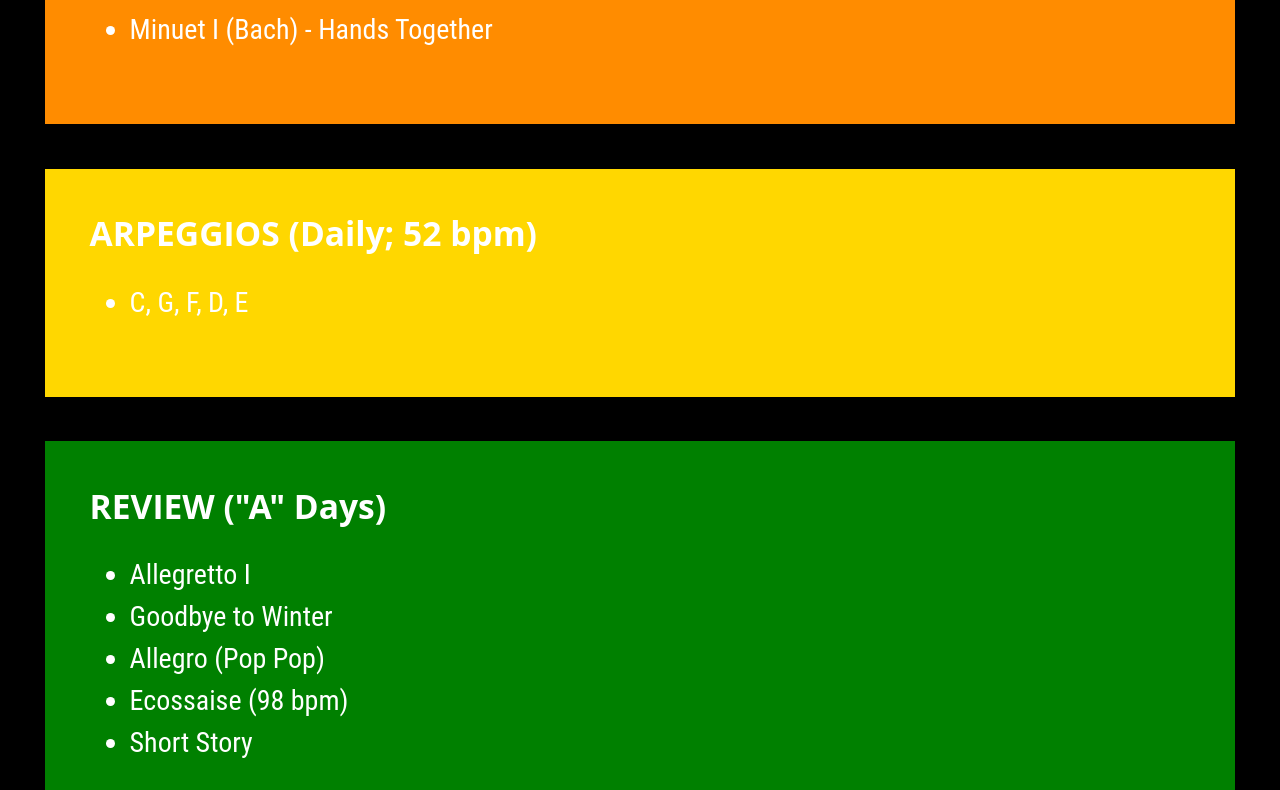
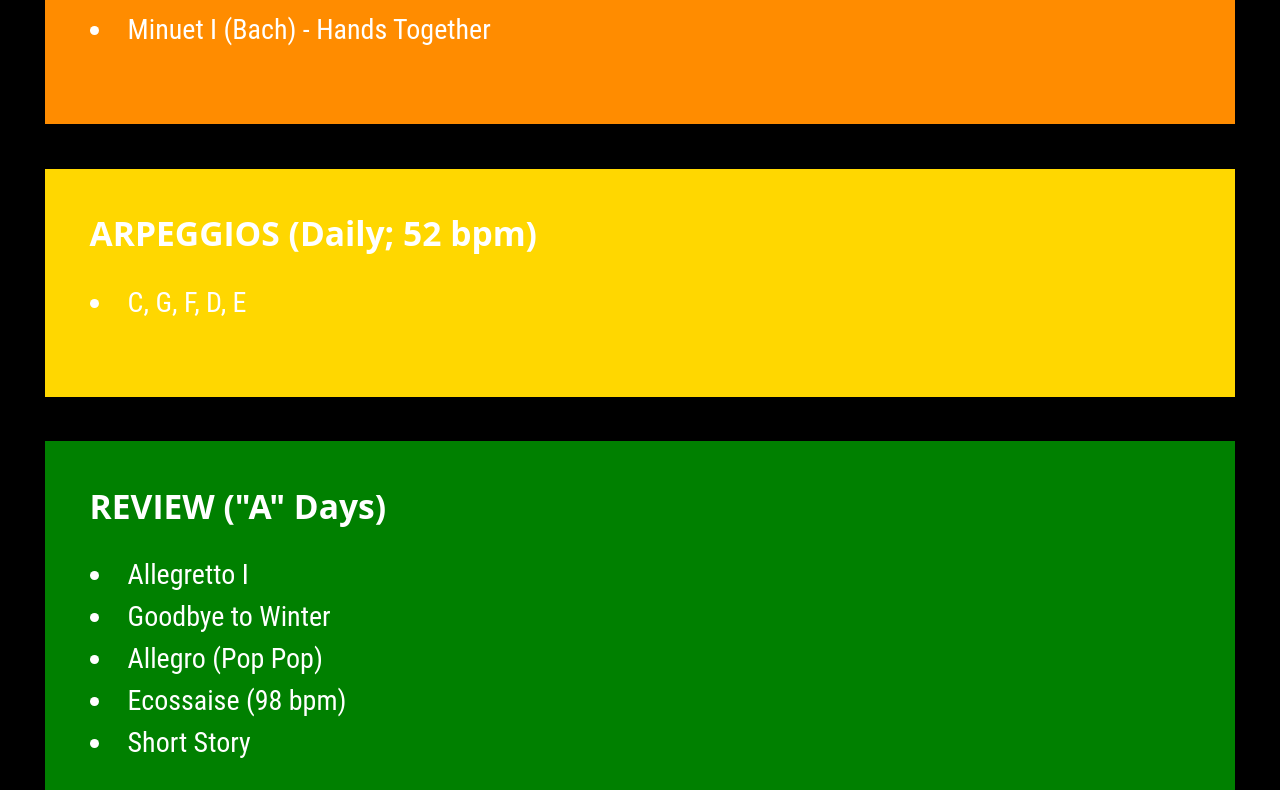
Before and after one commit to benkubasak/piano-practice, a plain HTML site: page index.html in a window 1280 px wide. Shown: the part 556-1346 px from the top of the page. Drawn offline with Linux system fonts and the light colour scheme.

Commit message:
Align list items directly under titles

```diff
--- a/src/css/default.css
+++ b/src/css/default.css
@@ -26,3 +26,4 @@ h2 {margin: 0; font-size: var(--h2-font-size);}
 li {text-wrap: pretty;}
 
 section {margin: var(--width-pad); padding: var(--width-pad);}
+ul {padding: 0; list-style-position: inside;}
```
